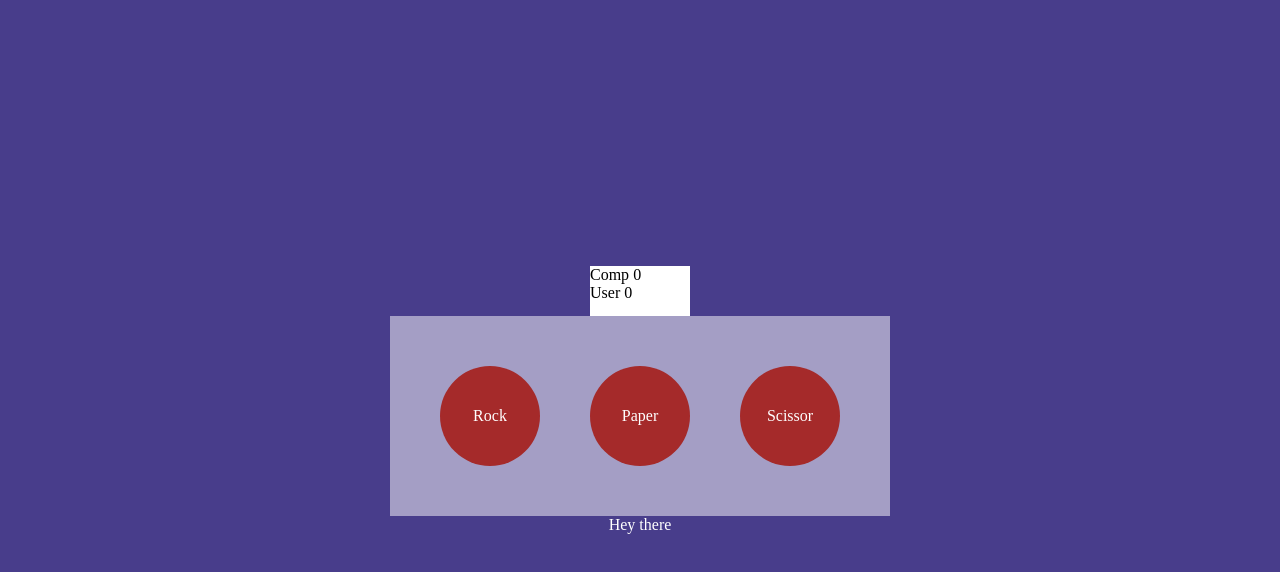
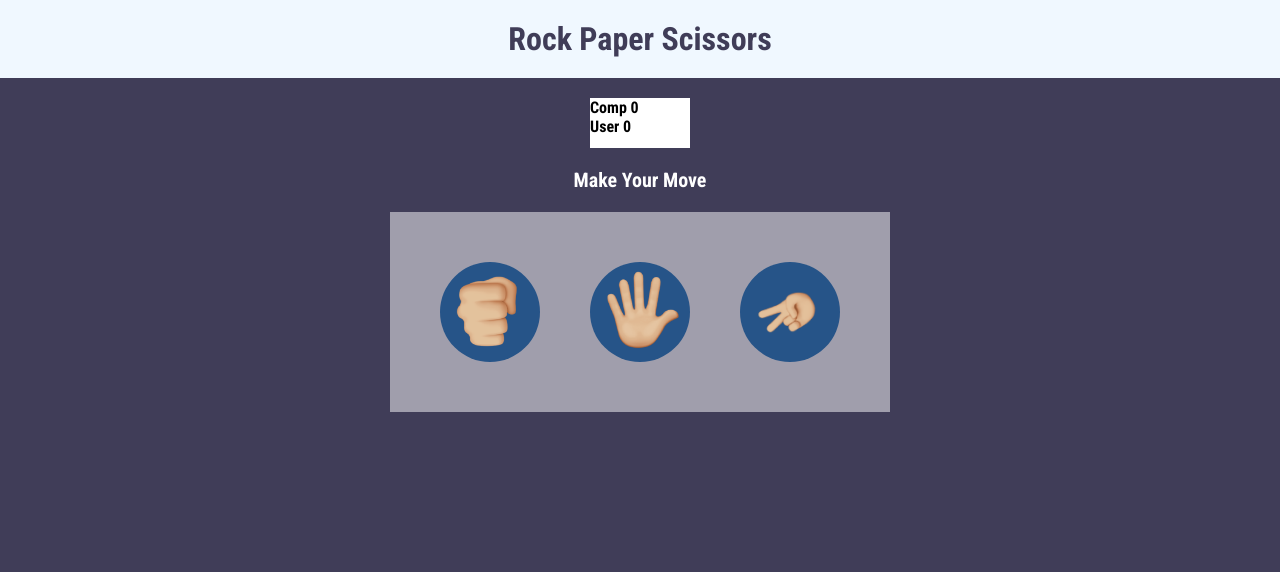
Before and after one commit to inezabonte/RockPaper, a plain HTML site: page index.html in a window 1280 px wide. Drawn offline with Linux system fonts and the light colour scheme.

Commit message:
Added images

```diff
--- a/index.html
+++ b/index.html
@@ -5,6 +5,9 @@
     <link rel="stylesheet" href="style.css">
 </head>
 <body>
+    <header>
+        <h1>Rock Paper Scissors</h1>
+    </header>
     <!-- scoreboard -->
     <div class="scoreboard">
         <div class="comp">
@@ -16,15 +19,23 @@
         </div>
     </div>
 
+     <!-- results -->
+     <p class="result">Make Your Move</p>
+
     <!-- buttons -->
     <div class="container">
-        <div class="rock choice">Rock</div>
-        <div class="paper choice">Paper</div>
-        <div class="scissor choice">Scissor</div>
+        <div class="rock choice">
+            <img src="/images/rock.png" alt="emoji symbolising rock">
+        </div>
+        <div class="paper choice">
+            <img src="/images/paper.png" alt="emoji symbolising paper">
+        </div>
+        <div class="scissor choice">
+            <img src="/images/scissor.png" alt="emoji symbolising scissor">
+        </div>
     </div>
 
-    <!-- results -->
-    <p class="result">Hey there</p>
+
 
     <script src="main.js"></script>
 </body>
--- a/style.css
+++ b/style.css
@@ -2,15 +2,26 @@
 *{
     padding: 0;
     margin: 0;
+    font-family: 'Roboto Condensed', sans-serif;
 }
 
 body{
-    background-color: darkslateblue;
+    background-color: rgb(64, 61, 88);
     display: flex;
     justify-content: center;
     align-items: center;
-    height: 100vh;
     flex-direction: column;
+    justify-content: space-evenly;
+}
+
+header{
+    background-color: aliceblue;
+    width: 100%;
+    text-align: center;
+    padding: 20px;
+    margin-bottom: 20px;
+    color: rgb(64, 61, 88);
+
 }
 
 .scoreboard{
@@ -38,13 +49,14 @@ body{
     width: 100px;
     height: 100px;
     color: white;
-    background-color: brown;
+    background-color: rgb(38, 84, 136);
+
     border-radius: 50px;
     transition: all 0.3s;
 }
 
 .choice:hover{
-    background-color: rgb(151, 29, 29);
+    background-color: rgb(40, 88, 150);
     cursor: pointer;
 }
 
@@ -55,4 +67,10 @@ body{
 
 .result{
     color: white;
+    font-size: 20px;
+    margin: 20px;
 }
+
+img{
+    width: 100px;
+}
```
Also changed, not shown: images/paper.png (added), images/rock.png (added), images/scissor.png (added), 1 other file.
